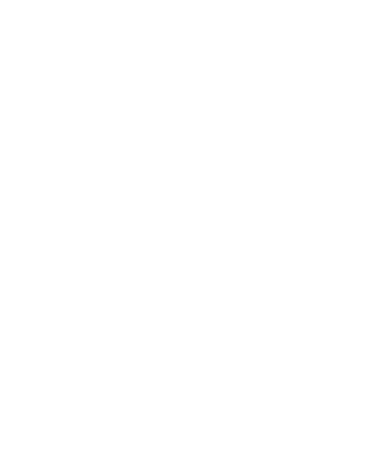
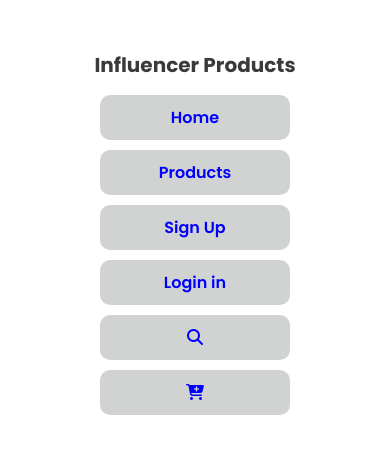
Before and after one commit to sabbir6230/influencer-gear, a plain HTML site: page index.htm in a window 390 px wide. Drawn offline with Linux system fonts and the light colour scheme.

Commit message:
added nav menu with responsive

```diff
--- a/index.htm
+++ b/index.htm
@@ -5,8 +5,27 @@
     <meta name="viewport" content="width=device-width, initial-scale=1.0">
     <title>Influencer Gear</title>
     <link rel="stylesheet" href="styles/influencer-gear.css">
+    <script src="https://kit.fontawesome.com/7e5809f75c.js" crossorigin="anonymous"></script>
 </head>
 <body>
+    <header class="">
+        <nav class="container nav-container">
+            <h3 class="nav-logo">Influencer Products</h3>
+            <ul class="nav-manu-container">
+                <li><a href="">Home</a></li>
+                <li><a href="">Products</a></li>
+                <li><a href="">Sign Up</a></li>
+                <li><a href="">Login in</a></li>
+                <li><a href=""><i class="fa-solid fa-magnifying-glass"></i></a></li>
+                <li><a href=""><i class="fa-solid fa-cart-plus"></i></a></li>
+            </ul>
+        </nav>
+    </header>
+    <main>
 
+    </main>
+    <footer>
+
+    </footer>
 </body>
 </html>
--- a/styles/influencer-gear.css
+++ b/styles/influencer-gear.css
@@ -0,0 +1,113 @@
+/* Google Fonts Here */
+
+@import url('https://fonts.googleapis.com/css2?family=Inter:wght@400;500;600;700&family=Manrope:wght@400;500;600;700&family=Poppins:wght@400;500;600;700&display=swap');
+
+/* google fonts  */
+/* font-family: 'Inter', sans-serif;
+font-family: 'Manrope', sans-serif;
+font-family: 'Poppins', sans-serif; */
+
+/* Shared Styles */
+
+* {
+    margin: 0;
+    padding: 0;
+    box-sizing: border-box;
+}
+
+
+.container {
+    width: 80%;
+    margin: auto;
+}
+
+.section-margin {
+    margin-top: 100px;
+}
+
+/* Header Section Styles */
+nav {
+    padding: 50px 0;
+}
+.nav-container {
+    display: flex;
+    align-items: center;
+    justify-content: space-between;
+}
+
+.nav-logo {
+    color: #3A3A3A;
+    font-family: Poppins;
+    font-size: 1.25rem;
+    font-weight: 700;
+}
+
+.nav-manu-container {
+    display: flex;
+    align-items: center;
+    gap: 30px;
+}
+
+.nav-manu-container li {
+    list-style: none;
+}
+
+.nav-manu-container li a {
+    text-decoration: none;
+    color: #3A3A3A;
+    font-family: Poppins;
+    font-size: 1rem;
+    font-weight: 600;
+}
+
+
+/* Responsive Design */
+/* small or mobile device */
+@media screen and (max-width: 576px){
+    .nav-container,
+    .nav-manu-container {
+        flex-direction: column;
+    }
+
+    .nav-manu-container {
+        gap: 10px;
+        margin-top: 15px;
+
+    }
+    .nav-manu-container li {
+        background-color: rgb(209, 211, 211);
+        padding: 10px 10px;
+        border-radius: 10px;
+    }
+    .nav-manu-container li a {
+        color: blue;
+    }
+
+}
+
+/* tablat or mideum device */
+
+@media screen and (max-width: 960px) {
+    .nav-container,
+    .nav-manu-container {
+        flex-direction: column;
+    }
+
+    .nav-manu-container {
+        gap: 10px;
+        margin-top: 15px;
+
+    }
+    .nav-manu-container li {
+        width: 190px;
+        text-align: center;
+        background-color: rgb(209, 211, 211);
+        padding: 10px 10px;
+        border-radius: 10px;
+    }
+    .nav-manu-container li a {
+        color: blue;
+    }
+
+
+}
```
